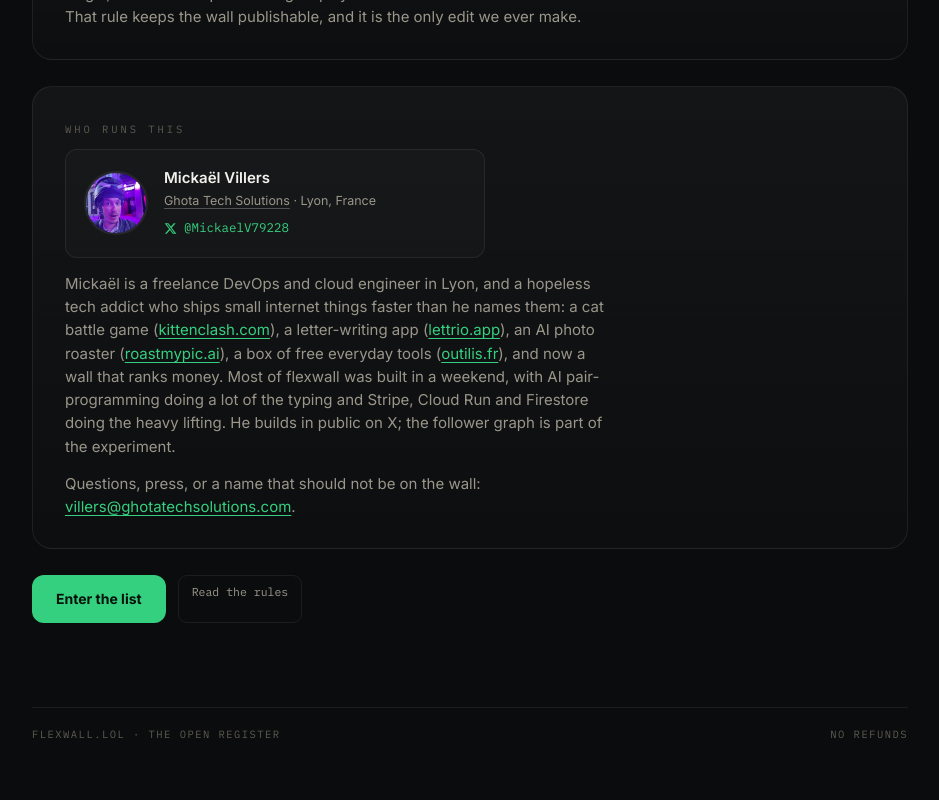
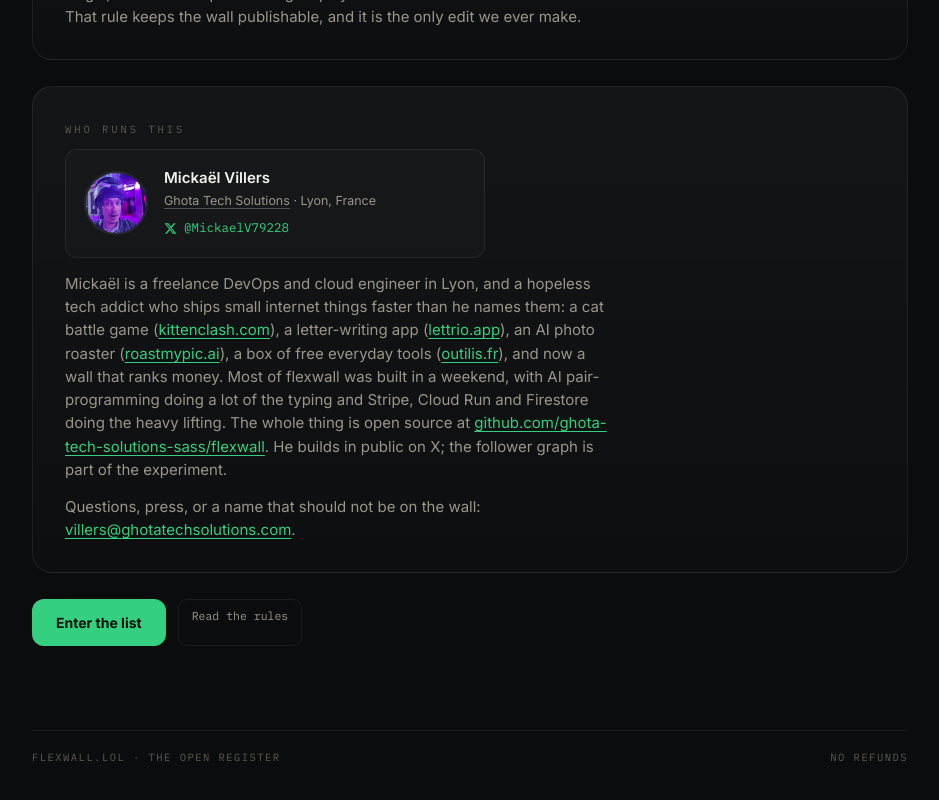
Before and after one commit to ghota-tech-solutions-sass/flexwall, a Next.js app: page /about in a window 1280 px wide. Shown: the part 1292-2092 px from the top of the page, without its empty margins (170-1109 px from the left). Built offline with nearby package versions, Linux system fonts and the light colour scheme; no server answers.

Commit message:
Link the open-source repo from the site (about + home footer)

```diff
--- a/src/app/about/page.tsx
+++ b/src/app/about/page.tsx
@@ -105,7 +105,9 @@ export default async function AboutPage() {
             (<a className="mail-link" href="https://outilis.fr" target="_blank" rel="noopener noreferrer">outilis.fr</a>),
             and now a wall that ranks money. Most of flexwall was built in a weekend, with AI
             pair-programming doing a lot of the typing and Stripe, Cloud Run and Firestore doing
-            the heavy lifting. He builds in public on X; the follower graph is part of the experiment.
+            the heavy lifting. The whole thing is open source at{" "}
+            <a className="mail-link" href="https://github.com/ghota-tech-solutions-sass/flexwall" target="_blank" rel="noopener noreferrer">github.com/ghota-tech-solutions-sass/flexwall</a>.
+            He builds in public on X; the follower graph is part of the experiment.
           </p>
           <p className="subline" style={{ marginTop: 14 }}>
             Questions, press, or a name that should not be on the wall:{" "}
--- a/src/app/globals.css
+++ b/src/app/globals.css
@@ -517,3 +517,6 @@ footer {
 
 .operator-co { color: inherit; text-decoration: underline; text-underline-offset: 3px; text-decoration-color: rgba(255,255,255,.25); }
 .operator-co:hover { color: var(--ink); }
+
+.footer-link { color: inherit; text-decoration: underline; text-underline-offset: 3px; }
+.footer-link:hover { color: var(--green); }
--- a/src/app/page.tsx
+++ b/src/app/page.tsx
@@ -314,7 +314,10 @@ export default async function Home() {
         <EntryModal floor={floor} tierNote={tierNote} paymentsConfigured={stripeEnabled()} board={ranked} />
 
         <footer>
-          <span>flexwall.lol · season I</span>
+          <span>
+            flexwall.lol · season I ·{" "}
+            <a className="footer-link" href="https://github.com/ghota-tech-solutions-sass/flexwall" target="_blank" rel="noopener noreferrer">source</a>
+          </span>
           <span>your money is your application · no refunds</span>
         </footer>
       </div>
```
Also changed, not shown: 1 other file (tests, documents, lock files or other folders).
